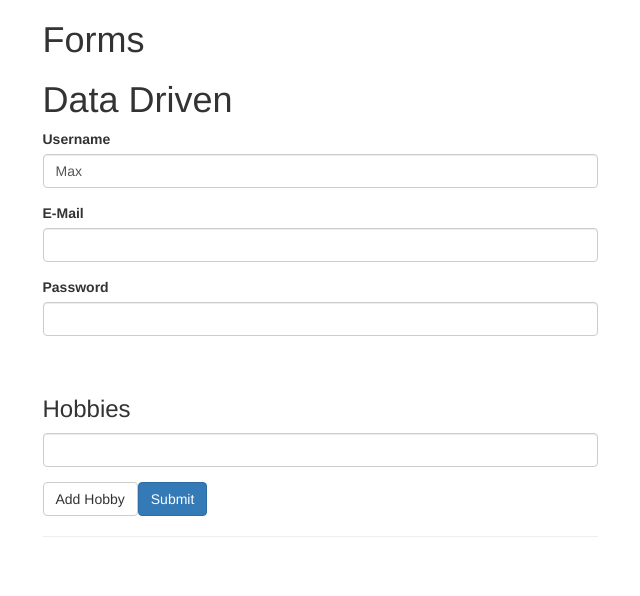
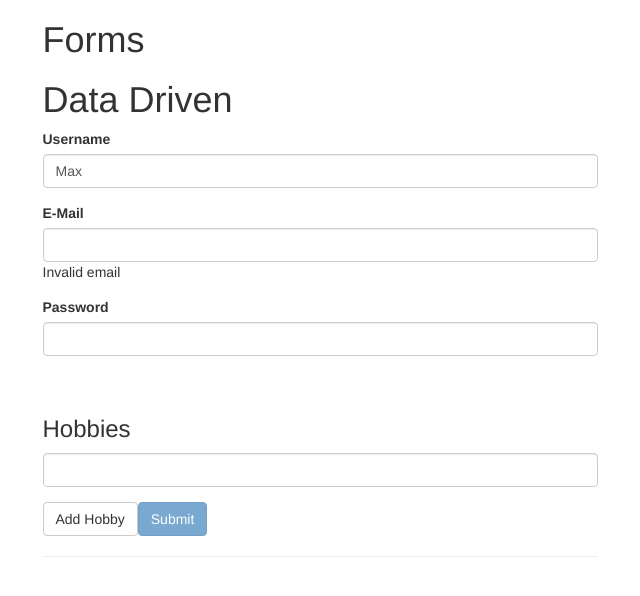
Before and after one commit to akashgarg51/angular-forms, an Angular app: page / in a window 1280 px wide. Shown: the top 596 px of the page, without its empty margins (320-960 px from the left). Built offline with nearby package versions, Linux system fonts and the light colour scheme.

Commit message:
Better UX with some more validation
Change-Id: I4562095cf1caf06dce28dcb258da65f216662351
Signed-off-by: Akash Garg <akash.garg@sap.com>

```diff
--- a/src/app/data-driven/data-driven.component.html
+++ b/src/app/data-driven/data-driven.component.html
@@ -14,6 +14,9 @@
                    class="form-control"
                    id="email"
                    formControlName="email">
+             <div *ngIf="!myForm.controls['email'].valid">
+           Invalid email
+        </div>
         </div>
     </div>
 
@@ -36,5 +39,5 @@
         </div>
     </div>
     <button type="button" class="btn btn-default">Add Hobby</button>
-    <button type="submit" class="btn btn-primary">Submit</button>
+    <button type="submit" class="btn btn-primary" [disabled]="!myForm.valid">Submit</button>
 </form>
```
